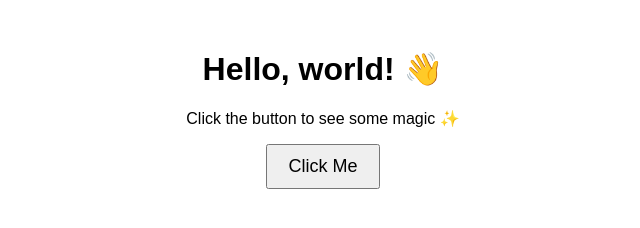
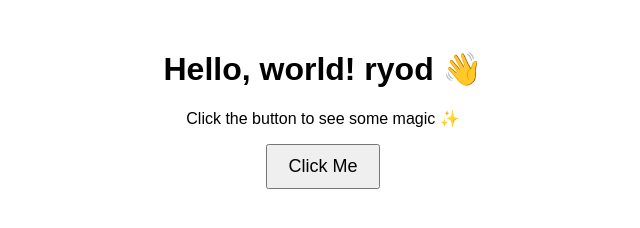
Before and after one commit to astaaa48/test, a plain HTML site: page index.html in a window 1280 px wide. Shown: the whole page, without its empty margins (317-957 px from the left). Drawn offline with Linux system fonts and the light colour scheme.

Commit message:
bdkt smiya

```diff
--- a/index.html
+++ b/index.html
@@ -17,7 +17,7 @@
   </style>
 </head>
 <body>
-  <h1>Hello, world! 👋</h1>
+  <h1>Hello, world! ryod 👋</h1>
   <p>Click the button to see some magic ✨</p>
   <button onclick="showMessage()">Click Me</button>
 
```
